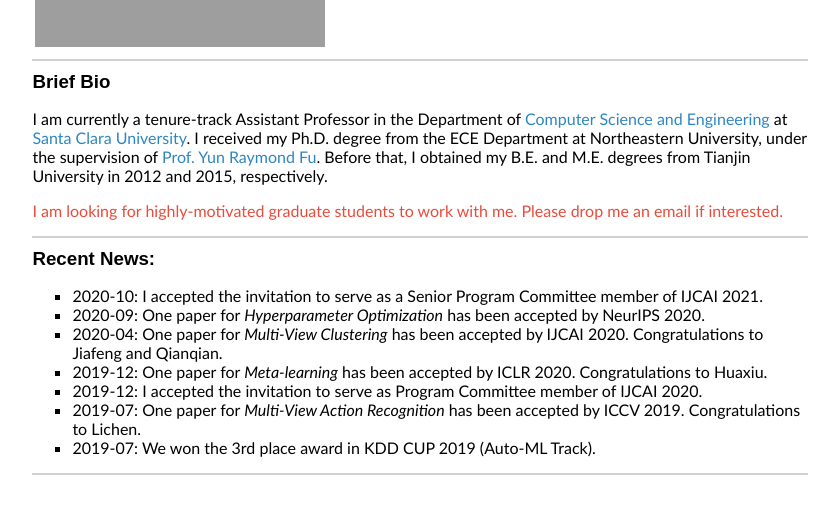
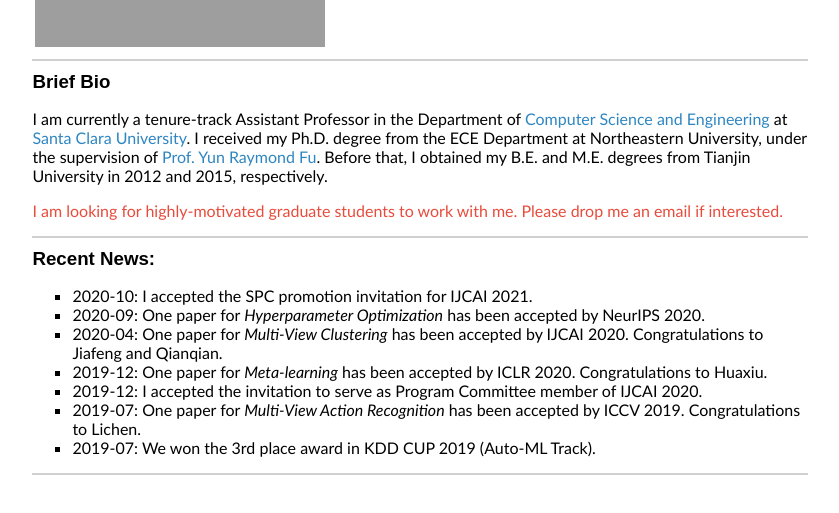
Before and after one commit to ztao1989/ztao1989.github.io, a plain HTML site: page index.html in a window 1280 px wide. Shown: the part 319-832 px from the top of the page, without its empty margins (220-1059 px from the left). Drawn offline with Linux system fonts and the light colour scheme; grey boxes are pictures that could not be loaded.

Commit message:
Update index.html

```diff
--- a/index.html
+++ b/index.html
@@ -92,7 +92,7 @@ I am very fortunate to be advised by <a href="http://www1.ece.neu.edu/~yunfu/">P
 <a id="new-page" class="anchor" href="#new-page" aria-hidden="true"><span class="octicon octicon-link"></span></a>Recent News:</h3>
 
 <ul>
-<li>2020-10: I accepted the invitation to serve as a Senior Program Committee member of IJCAI 2021.</li>
+<li>2020-10: I accepted the SPC promotion invitation for IJCAI 2021.</li>
 <li>2020-09: One paper for <em>Hyperparameter Optimization</em> has been accepted by NeurIPS 2020.</li>
 <li>2020-04: One paper for <em>Multi-View Clustering</em> has been accepted by IJCAI 2020. Congratulations to Jiafeng and Qianqian.</li>
 <li>2019-12: One paper for <em>Meta-learning</em> has been accepted by ICLR 2020. Congratulations to Huaxiu.</li>
```
